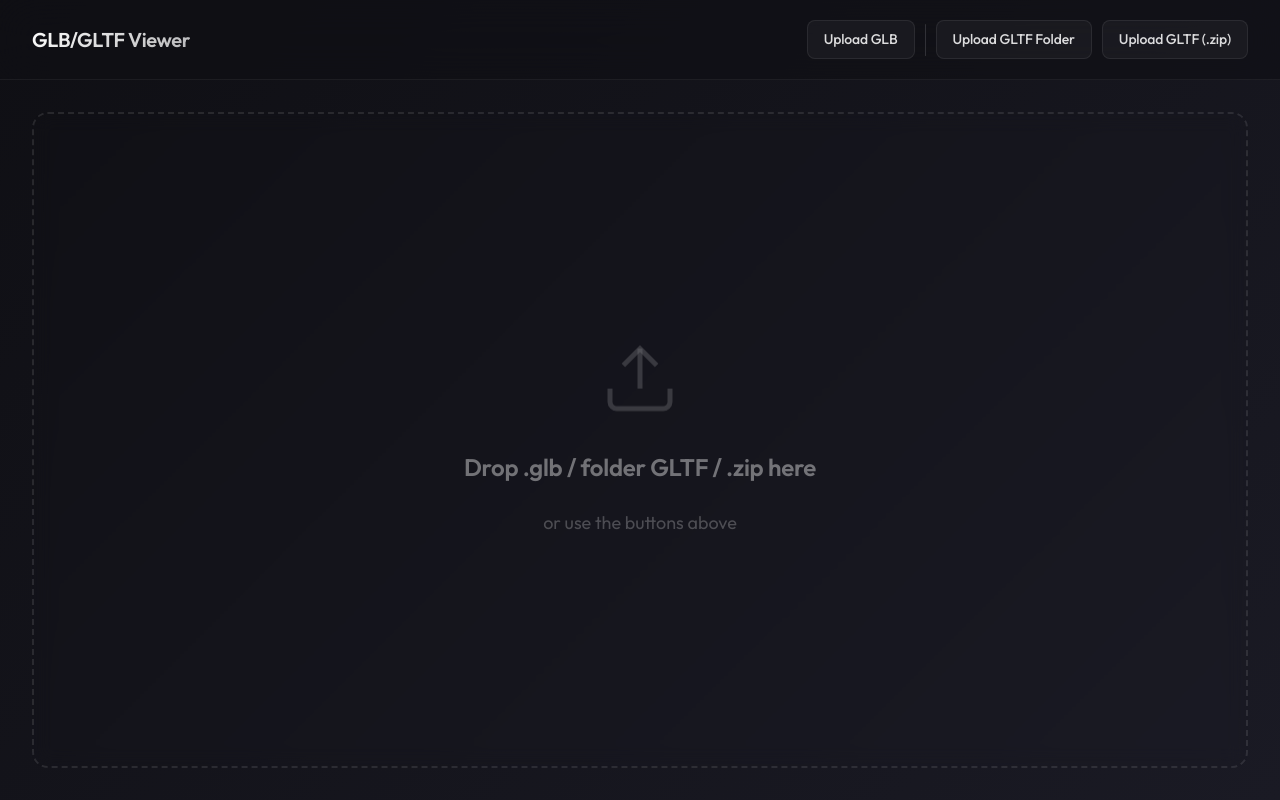
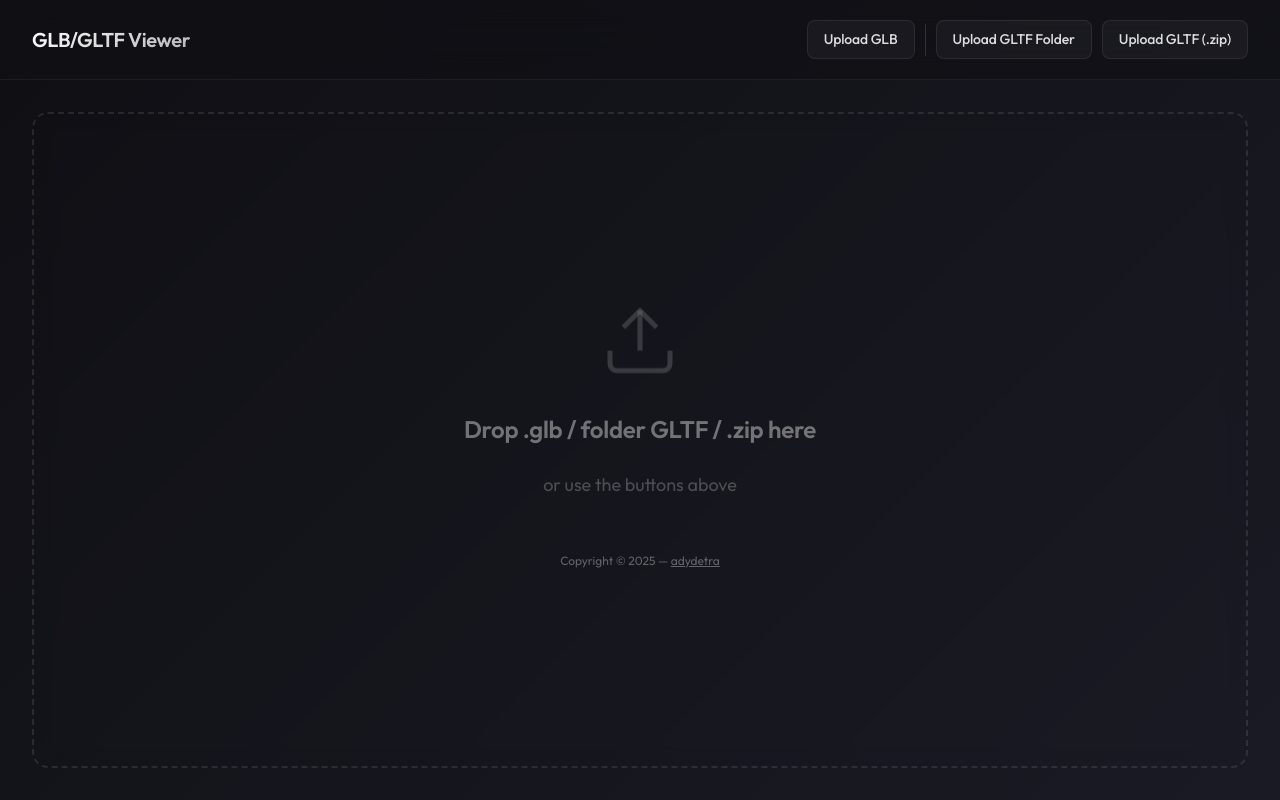
Before and after one commit to adydetra/glb-gltf-viewer, a React (Vite) app: page / in a window 1280 px wide. Built offline with nearby package versions, Linux system fonts and the light colour scheme.

Commit message:
chore: update placeholder footer / credits

```diff
--- a/src/App.jsx
+++ b/src/App.jsx
@@ -22,6 +22,12 @@ function App() {
   const controlsRef = useRef(null);
   const placeholderRef = useRef(null);
 
+  // Tahun dinamis mengikuti waktu Asia/Jakarta
+  const jakartaYear = (() => {
+    const jakartaNow = new Date(new Date().toLocaleString('en-US', { timeZone: 'Asia/Jakarta' }));
+    return jakartaNow.getFullYear();
+  })();
+
   // === Fade-in: title + container tombol (bersamaan) ===
   useLayoutEffect(() => {
     const targets = [titleRef.current, controlsRef.current].filter(Boolean);
@@ -40,7 +46,6 @@ function App() {
   // === Fade-in: UI drag area / placeholder box ===
   useLayoutEffect(() => {
     if (!modelUrl && placeholderRef.current) {
-      // mulai dari 0 biar tidak sempat nongol sebelum animasi
       gsap.set(placeholderRef.current, { opacity: 0 });
       gsap.to(placeholderRef.current, {
         opacity: 1,
@@ -67,7 +72,7 @@ function App() {
 
     const filesArr = Array.from(files);
 
-    // 1) Kalau via tombol GLB, cari .glb duluan
+    // 1) Via tombol GLB, cari .glb duluan
     if (forceGLB) {
       const glbFile = filesArr.find((f) => f.name.toLowerCase().endsWith('.glb'));
       if (glbFile) {
@@ -78,7 +83,7 @@ function App() {
       }
     }
 
-    // 2) Kalau ada .gltf -> treat sebagai GLTF folder
+    // 2) Jika ada .gltf → perlakukan sebagai GLTF folder
     const rootGLTF = filesArr.find((f) => f.name.toLowerCase().endsWith('.gltf'));
     if (rootGLTF) {
       const map = new Map();
@@ -108,7 +113,7 @@ function App() {
       return;
     }
 
-    // 3) Kalau tidak ada .gltf, cek .glb (DnD single GLB)
+    // 3) Jika tidak ada .gltf, cek .glb (DnD single GLB)
     const glbFallback = filesArr.find((f) => f.name.toLowerCase().endsWith('.glb'));
     if (glbFallback) {
       const url = URL.createObjectURL(glbFallback);
@@ -433,6 +438,15 @@ function App() {
           </svg>
           <p>Drop .glb / folder GLTF / .zip here</p>
           <span>or use the buttons above</span>
+
+          <div style={{ marginTop: '16px', color: 'rgba(255,255,255,0.55)' }}>
+            <span style={{ fontSize: '12px' }}>
+              Copyright &copy; {jakartaYear} —{' '}
+              <a href="https://github.com/adydetra" target="_blank" rel="noopener noreferrer" style={{ color: 'inherit', textDecoration: 'underline' }}>
+                adydetra
+              </a>
+            </span>
+          </div>
         </div>
       )}
     </div>
```
